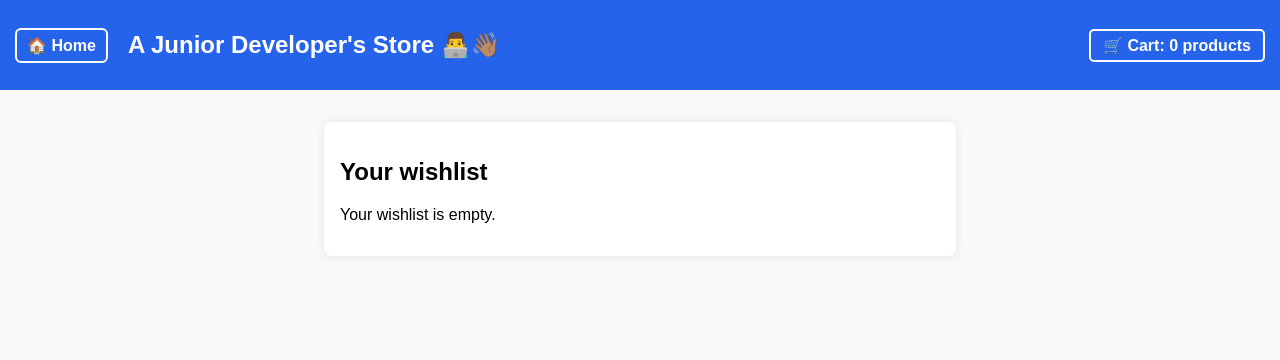
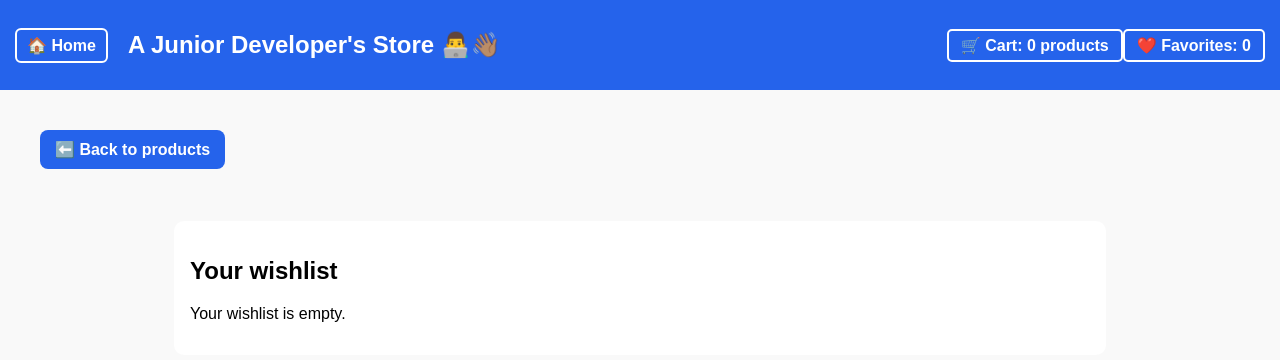
Before and after one commit to Mircea2121/emag-clone, a React (Create React App) app: page /wishlist in a window 1280 px wide. Shown: the top 360 px of the page. Built offline with nearby package versions, Linux system fonts and the light colour scheme.

Commit message:
modificari generale

```diff
--- a/src/App.js
+++ b/src/App.js
@@ -1,26 +1,48 @@
-import React, { use, useState } from 'react';
-import { useEffect } from 'react';
+import React, { useState, useEffect } from 'react';
 import { Routes, Route } from 'react-router-dom';
 import Header from './components/Header';
 import ProductList from './components/ProductList';
 import Cart from './components/Cart';
-import productsData from './data/products.json';
 import Checkout from './components/Checkout';
 import Wishlist from './components/Wishlist';
-import './index.css';
 import ThankYou from './components/ThankYou';
 import ProductDetails from './components/ProductDetails';
+import productsData from './data/products.json';
+import './index.css';
 
 
 function App() {
-  const [wishlist, setWishlist] = useState([]);
+  const [wishlist, setWishlist] = useState(() => {
+    const savedWishlist = localStorage.getItem("wishlist");
+    return savedWishlist ? JSON.parse(savedWishlist) : [];
+  });
+
+  const handleAddToWishList = (product) => {
+    const exists = wishlist.find(item => item.id === product.id);
+    let updatedWishlist;
+
+    if (exists) {
+      updatedWishlist = wishlist.filter(item => item.id !== product.id);
+    } else {
+      updatedWishlist = [...wishlist, product];
+    }
+
+    setWishlist(updatedWishlist);
+    localStorage.setItem("wishlist", JSON.stringify(updatedWishlist));
+  };
+
+  const handleRemoveFromWishlist = (productId) => {
+    const updatedWishlist = wishlist.filter(item => item.id !== productId);
+    setWishlist(updatedWishlist);
+    localStorage.setItem("wishlist", JSON.stringify(updatedWishlist));
+  };
+
   const [products] = useState(productsData);
   const [selectedCategory, setSelectedCategory] = useState("All");
+
   const filteredProducts = selectedCategory === "All"
     ? products
     : products.filter(p => p.categorie === selectedCategory);
-
-    console.log(filteredProducts);
 
   const [cart, setCart] = useState(() => {
     const savedCart = localStorage.getItem("cart");
@@ -39,25 +61,57 @@ function App() {
     setCart(cart.filter((_, index) => index !== indexToRemove));
   };
 
-  function handleAddToCart(product) {
+  const handleAddToCart = (product) => {
     setCart([...cart, product]);
-  }
-
-  function handleAddToWishList(product) {
-    if (!wishlist.find(item => item.id === product.id)) {
-      setWishlist([...wishlist, product]);
-    }
-  }
+  };
 
   return (
     <>
-      <Header cartItems={cart} />
+      <Header cartItems={cart} wishlistItems={wishlist} />
       <Routes>
-        <Route path="/" element={<ProductList products={filteredProducts} onAddToCart={handleAddToCart} onAddToWishlist={handleAddToWishList} setSelectedCategory={setSelectedCategory} selectedCategory={selectedCategory} />} />
-        <Route path="/produs/:id" element={<ProductDetails onAddToCart={(productWithSize) => setCart([...cart, productWithSize])}/>} />
-        <Route path="/cart" element={<Cart cartItems={cart} clearCart={clearCart} removeItem={removeItem} />} />
-        <Route path="/checkout" element={<Checkout cart={cart} setCart={setCart} />} />
-        <Route path="/wishlist" element={<Wishlist wishlistItems={wishlist} />} />
+        <Route
+          path="/"
+          element={
+            <ProductList
+              products={filteredProducts}
+              onAddToCart={handleAddToCart}
+              onAddToWishlist={handleAddToWishList}
+              selectedCategory={selectedCategory}
+              setSelectedCategory={setSelectedCategory}
+            />
+          }
+        />
+        <Route
+          path="/produs/:id"
+          element={<ProductDetails onAddToCart={(productWithSize) => setCart([...cart, productWithSize])} />}
+        />
+        <Route
+          path="/cart"
+          element={
+            <Cart
+              cartItems={cart}
+              clearCart={clearCart}
+              removeItem={removeItem}
+            />
+          }
+        />
+        <Route
+          path="/checkout"
+          element={<Checkout cart={cart} setCart={setCart} />}
+        />
+        <Route
+          path="/wishlist"
+          element={
+            <Wishlist
+              wishlistItems={wishlist}
+              onRemoveFromWishlist={handleRemoveFromWishlist}
+            />
+          }
+        />
+        <Route
+           path="/product/:id"
+           element={<ProductDetails />}
+             />
         <Route path="/thank-you" element={<ThankYou />} />
       </Routes>
     </>
--- a/src/components/Cart.jsx
+++ b/src/components/Cart.jsx
@@ -1,16 +1,14 @@
-import React, { useEffect, useState } from "react";
+import React, { useEffect } from "react";
 import "../data/Cart.css";
-import { useNavigate } from "react-router-dom";
-import { Link } from "react-router-dom";
+import { useNavigate, Link } from "react-router-dom";
 
 function Cart({ cartItems, clearCart, removeItem }) {
     const total = cartItems.reduce((sum, item) => sum + item.price, 0);
+    const navigate = useNavigate();
 
     useEffect(() => {
         localStorage.setItem("cart", JSON.stringify(cartItems));
     }, [cartItems]);
-
-    const navigate = useNavigate();
 
     const handleCheckout = () => {
         navigate("/checkout");
@@ -18,35 +16,48 @@ function Cart({ cartItems, clearCart, removeItem }) {
 
     return (
         <>
+            <div className="back-button-container">
                 <button className="back-button" onClick={() => navigate('/')}>
                     ⬅️ Back to products
                 </button>
+            </div>
+
             <div className="cart-page">
                 <h2>Your cart</h2>
                 {cartItems.length === 0 ? (
-                <p>Your cart is empty😢</p>
+                    <p>Your cart is empty 😢</p>
                 ) : (
                     <>
                         <ul>
                             {cartItems.map((item, index) => (
                                 <div key={index} className="cart-item">
+                                    <Link to={`/product/${item.id}`}>
                                         <img
                                             src={item.image}
                                             alt={item.name}
                                             className="cart-item-image"
                                         />
+                                    </Link>
+
                                     <div className="cart-item-details">
+                                        <Link to={`/product/${item.id}`} className="product-link">
                                             <p>{item.name} x {item.quantity || 1} - {item.price} €</p>
+                                        </Link>
                                         {item.selectedSize && (
                                             <p><strong>{item.sizeLabel || "Size"}:</strong> {item.selectedSize}</p>
                                         )}
                                     </div>
+
                                     <button
                                         className="remove-button"
-                             onClick={() => removeItem(index)}>Delete</button>
+                                        onClick={() => removeItem(index)}
+                                    >
+                                        Delete
+                                    </button>
                                 </div>
                             ))}
                         </ul>
+
                         <h3>Total: {total.toFixed(2)} €</h3>
                         <button className="clear-cart-button" onClick={clearCart}>
                             Clear cart
--- a/src/components/Header.jsx
+++ b/src/components/Header.jsx
@@ -1,7 +1,7 @@
 import React from 'react';
 import { Link } from 'react-router-dom';
 
-function Header({ cartItems }) {
+function Header({ cartItems, wishlistItems }) {
     return (
         <header className="header">
             <div className="left-section">
@@ -12,6 +12,9 @@ function Header({ cartItems }) {
             <Link to="/cart" className="cart-link">
                 🛒 Cart: {cartItems.length} products
             </Link>
+            <Link to="/wishlist" className="cart-link">
+            ❤️ Favorites: {wishlistItems ? wishlistItems.length : 0}
+            </Link>
             </div>
         </header>
     );
--- a/src/components/ProductCard.jsx
+++ b/src/components/ProductCard.jsx
@@ -3,7 +3,7 @@ import "../data/ProductCard.css";
 import { useNavigate } from 'react-router-dom';
 
 
-function ProductCard({ product, onAddToCart, onAddToWishlist }) {
+function ProductCard({ product, handleAddToCart, onAddToWishlist }) {
     const navigate = useNavigate();
     return (
     <div className="product-card" onClick={() => navigate(`/produs/${product.id}`)} style={{ cursor: "pointer"}}>
--- a/src/components/Wishlist.jsx
+++ b/src/components/Wishlist.jsx
@@ -1,21 +1,44 @@
 import React from "react";
 import "../data/Wishlist.css";
-function Wishlist({ wishlistItems }) {
+import { Link } from "react-router-dom";
+
+function Wishlist({ wishlistItems, onRemoveFromWishlist }) {
   return (
-        <div className="wishlist">
+    <>
+      <div className="back-button-container">
+        <Link to="/" className="back-button">⬅️ Back to products</Link>
+      </div>
+
+      <div className="wishlist-container">
         <h2>Your wishlist</h2>
+
         {wishlistItems.length === 0 ? (
           <p>Your wishlist is empty.</p>
         ) : (
-                <ul>
-                    {wishlistItems.map((item, index) => (
-                        <li key={index}>
-                            {item.name} - {item.price} €
-                        </li>
-                    ))}
-                </ul>
+          wishlistItems.map((item) => (
+            <div key={item.id} className="wishlist-item">
+              <Link to={`/product/${item.id}`}>
+                <img src={item.image} alt={item.title} className="wishlist-item-image" />
+              </Link>
+
+              <div className="wishlist-details">
+                <Link to={`/product/${item.id}`} className="product-link">
+                  <p><strong>{item.name}</strong></p>
+                </Link>
+                <p>{item.price} €</p>
+              </div>
+
+              <button
+                onClick={() => onRemoveFromWishlist(item.id)}
+                className="delete-button"
+              >
+                Delete
+              </button>
+            </div>
+          ))
         )}
       </div>
+    </>
   );
 }
 
--- a/src/data/Cart.css
+++ b/src/data/Cart.css
@@ -119,3 +119,15 @@ button:hover {
     width: 100%;
   }
 }
+.back-button-container {
+  margin: 20px;
+}
+
+.product-link {
+  text-decoration: none;
+  color: inherit;
+}
+
+.product-link:hover {
+  text-decoration: underline;
+}
--- a/src/data/Wishlist.css
+++ b/src/data/Wishlist.css
@@ -1,19 +1,67 @@
-.wishlist {
-  max-width: 600px;
+.wishlist-container {
+  max-width: 900px;
   margin: 2rem auto;
   padding: 1rem;
-  background: white;
-  border-radius: 8px;
-  box-shadow: 0 0 10px rgba(0, 0, 0, 0.1);
+  background-color: white;
+  border-radius: 10px;
 }
 
-.wishlist ul {
-  list-style: none;
-  padding: 0;
+.back-button {
+  display: inline-block;
+  margin: 20px;
+  background-color: #2563eb;
+  color: white;
+  padding: 10px 15px;
+  border-radius: 8px;
+  text-decoration: none;
+  font-weight: bold;
+  transition: background 0.3s ease;
 }
 
-.wishlist li {
-  margin: 0.5rem 0;
-  padding: 0.5rem;
+.back-button:hover {
+  background-color: #1d4ed8;
+}
+
+.wishlist-item {
+  display: flex;
+  align-items: center;
+  justify-content: space-between;
   border-bottom: 1px solid #ccc;
+  padding: 1rem 0;
 }
+
+.wishlist-item img {
+  width: 80px;
+  height: auto;
+  margin-right: 1rem;
+}
+
+.wishlist-details {
+  flex: 1;
+}
+
+.delete-button {
+  background-color: #2563eb;
+  color: white;
+  border: none;
+  padding: 0.5rem 1rem;
+  border-radius: 8px;
+  cursor: pointer;
+}
+
+.delete-button:hover {
+  background-color: red;
+}
+
+.back-button-container {
+  margin: 20px;
+}
+
+.product-link {
+  text-decoration: none;
+  color: inherit;
+}
+
+.product-link:hover {
+  text-decoration: underline;
+}
```
Lines whose indentation alone changed are shown as unchanged.
